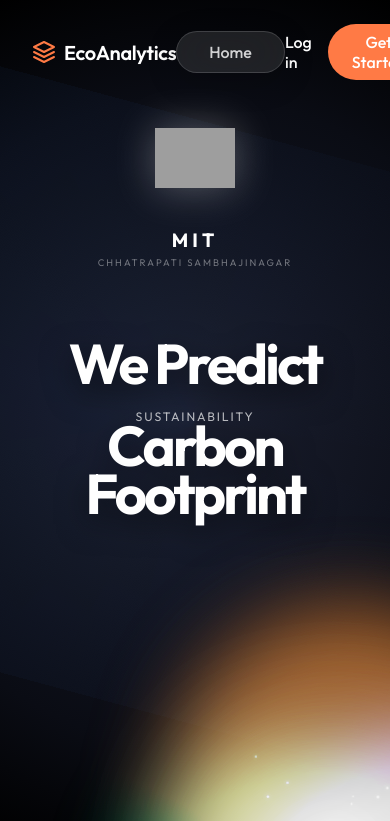
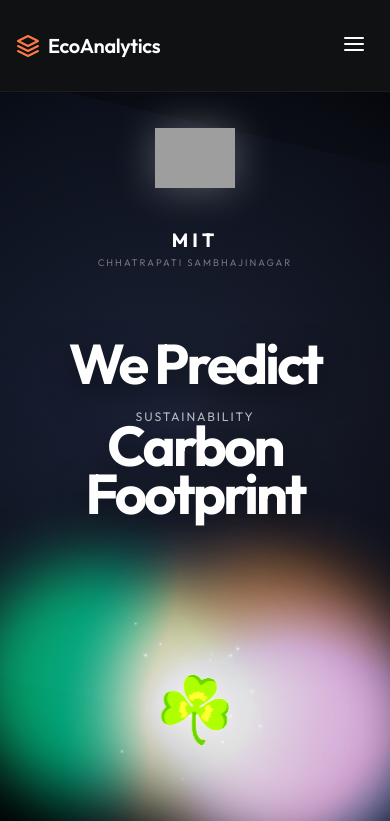
Before and after one commit to abhideshmukh741/carbon-tracker, a React app in the folder frontend/: page / in a window 390 px wide. Shown: the top 821 px of the page. Built offline with nearby package versions, Linux system fonts and the light colour scheme; grey boxes are pictures that could not be loaded; the HTML template or start-up script is replaced by a standard one.

Commit message:
Implement full mobile responsiveness

```diff
--- a/frontend/src/components/NavBar.jsx
+++ b/frontend/src/components/NavBar.jsx
@@ -1,19 +1,31 @@
-import React, { useContext } from 'react';
+import React, { useContext, useState, useEffect } from 'react';
 import { Link, useNavigate } from 'react-router-dom';
 import { AuthContext } from '../context/AuthContext';
 
 const NavBar = () => {
     const { user, logout } = useContext(AuthContext);
     const navigate = useNavigate();
+    const [isMobile, setIsMobile] = useState(window.innerWidth <= 768);
+    const [menuOpen, setMenuOpen] = useState(false);
+
+    useEffect(() => {
+        const handleResize = () => {
+            setIsMobile(window.innerWidth <= 768);
+            if (window.innerWidth > 768) setMenuOpen(false);
+        };
+        window.addEventListener('resize', handleResize);
+        return () => window.removeEventListener('resize', handleResize);
+    }, []);
 
     const handleLogout = () => {
         logout();
+        setMenuOpen(false);
         navigate('/login');
     };
 
     return (
-        <nav style={{ position: 'fixed', top: 0, width: '100%', zIndex: 100, padding: '1.5rem 0' }}>
-            <div className="container flex justify-between items-center">
+        <nav style={{ position: 'fixed', top: 0, width: '100%', zIndex: 100, padding: '1.5rem 0', background: isMobile ? 'rgba(17,18,20,0.95)' : 'transparent', borderBottom: isMobile ? '1px solid rgba(255,255,255,0.05)' : 'none' }}>
+            <div className="container flex justify-between items-center relative">
 
                 {/* Brand */}
                 <div style={{ display: 'flex', alignItems: 'center', gap: '0.5rem' }}>
@@ -23,37 +35,54 @@
                     <span style={{ fontSize: '1.25rem', fontWeight: '600', letterSpacing: '-0.02em' }}>EcoAnalytics</span>
                 </div>
 
-                {/* Centered Glass Nav Links */}
-                <div className="glass-panel" style={{ borderRadius: '50px', padding: '0.6rem 2rem', display: 'flex', gap: '2rem' }}>
+                {/* Hamburger Icon */}
+                {isMobile && (
+                    <button onClick={() => setMenuOpen(!menuOpen)} style={{ background: 'transparent', border: 'none', color: '#fff', cursor: 'pointer', padding: '0.5rem' }}>
+                        <svg width="24" height="24" viewBox="0 0 24 24" fill="none" stroke="currentColor" strokeWidth="2" strokeLinecap="round" strokeLinejoin="round">
+                            {menuOpen ? (
+                                <path d="M18 6L6 18M6 6l12 12"/>
+                            ) : (
+                                <path d="M3 12h18M3 6h18M3 18h18"/>
+                            )}
+                        </svg>
+                    </button>
+                )}
+
+                {/* Nav Links & CTA */}
+                <div className={isMobile ? (menuOpen ? 'mobile-nav-visible' : 'mobile-nav-hidden') : 'flex items-center justify-between'} style={{ gap: '2rem', flex: isMobile ? 'none' : 1, marginLeft: isMobile ? 0 : '4rem' }}>
+
+                    {/* Links */}
+                    <div className={isMobile ? "flex-col" : "glass-panel"} style={!isMobile ? { borderRadius: '50px', padding: '0.6rem 2rem', display: 'flex', gap: '2rem', margin: '0 auto' } : { display: 'flex', gap: '1.5rem', textAlign: 'center' }}>
                         {!user ? (
-                        <Link to="/" style={{ color: 'var(--text-primary)', textDecoration: 'none', opacity: 0.8, fontWeight: 500 }}>Home</Link>
+                            <Link to="/" onClick={() => setMenuOpen(false)} style={{ color: 'var(--text-primary)', textDecoration: 'none', opacity: 0.8, fontWeight: 500 }}>Home</Link>
                         ) : (
                             <>
-                            <Link to="/calculate" style={{ color: 'var(--text-primary)', textDecoration: 'none', opacity: 0.8, fontWeight: 500 }}>Calculate</Link>
-                            <Link to="/dashboard" style={{ color: 'var(--text-primary)', textDecoration: 'none', opacity: 0.8, fontWeight: 500 }}>Dashboard</Link>
-                            <Link to="/profile" style={{ color: 'var(--text-primary)', textDecoration: 'none', opacity: 0.8, fontWeight: 500 }}>Profile</Link>
+                                <Link to="/calculate" onClick={() => setMenuOpen(false)} style={{ color: 'var(--text-primary)', textDecoration: 'none', opacity: 0.8, fontWeight: 500 }}>Calculate</Link>
+                                <Link to="/dashboard" onClick={() => setMenuOpen(false)} style={{ color: 'var(--text-primary)', textDecoration: 'none', opacity: 0.8, fontWeight: 500 }}>Dashboard</Link>
+                                <Link to="/profile" onClick={() => setMenuOpen(false)} style={{ color: 'var(--text-primary)', textDecoration: 'none', opacity: 0.8, fontWeight: 500 }}>Profile</Link>
                             </>
                         )}
                     </div>
 
-                {/* Right CTA */}
+                    {/* CTA */}
                     <div>
                         {user ? (
-                        <div style={{ display: 'flex', alignItems: 'center', gap: '1.5rem' }}>
-                            <div style={{ fontSize: '0.9rem', color: 'var(--text-secondary)' }}>
+                            <div className={isMobile ? "flex-col" : "flex items-center"} style={{ gap: '1.5rem', alignItems: isMobile ? 'stretch' : 'center' }}>
+                                <div style={{ fontSize: '0.9rem', color: 'var(--text-secondary)', textAlign: 'center' }}>
                                     Welcome, <span style={{ color: 'var(--text-primary)', fontWeight: 600 }}>{user.username}</span>
                                 </div>
-                            <Link to="/calculate" className="btn btn-orange" style={{ padding: '0.5rem 1.2rem', fontSize: '0.9rem' }}>New Calculation</Link>
-                            <button onClick={handleLogout} className="btn btn-outline" style={{ padding: '0.5rem 1.2rem', fontSize: '0.9rem' }}>Log out</button>
+                                <Link to="/calculate" onClick={() => setMenuOpen(false)} className="btn btn-orange" style={!isMobile ? { padding: '0.5rem 1.2rem', fontSize: '0.9rem' } : {}}>New Calculation</Link>
+                                <button onClick={handleLogout} className="btn btn-outline" style={!isMobile ? { padding: '0.5rem 1.2rem', fontSize: '0.9rem' } : {}}>Log out</button>
                             </div>
                         ) : (
-                        <div style={{ display: 'flex', gap: '1rem' }}>
-                            <Link to="/login" style={{ color: 'var(--text-primary)', textDecoration: 'none', padding: '0.5rem 0', fontWeight: 500 }}>Log in</Link>
-                            <Link to="/register" className="btn btn-orange" style={{ padding: '0.5rem 1.5rem' }}>Get Started</Link>
+                            <div className={isMobile ? "flex-col" : "flex"} style={{ gap: '1rem' }}>
+                                <Link to="/login" onClick={() => setMenuOpen(false)} style={{ color: 'var(--text-primary)', textDecoration: 'none', padding: isMobile ? '0.5rem' : '0.5rem 0', fontWeight: 500, textAlign: 'center' }}>Log in</Link>
+                                <Link to="/register" onClick={() => setMenuOpen(false)} className="btn btn-orange" style={!isMobile ? { padding: '0.5rem 1.5rem' } : {}}>Get Started</Link>
                             </div>
                         )}
                     </div>
 
+                </div>
             </div>
         </nav>
     );
--- a/frontend/src/index.css
+++ b/frontend/src/index.css
@@ -332,3 +332,86 @@
   padding: 0.5rem;
   background: transparent;
 }
+
+/* ------------------------
+   Mobile Responsiveness
+------------------------ */
+@media (max-width: 768px) {
+  /* Typography Scaling */
+  .huge-title {
+    font-size: clamp(2.5rem, 8vw, 3.5rem);
+    margin-bottom: 1rem;
+  }
+  h2 { font-size: 1.5rem; }
+
+  /* Layout Adjustments */
+  .container {
+    padding: 0 1rem;
+  }
+  .flex-col-mobile {
+    flex-direction: column !important;
+  }
+
+  .glass-panel {
+    padding: 1.5rem !important;
+  }
+
+  /* Forms */
+  .form-group {
+    width: 100% !important;
+    margin-bottom: 1rem;
+  }
+
+  /* Buttons */
+  .btn {
+    padding: 0.8rem 1.2rem;
+    font-size: 0.95rem;
+    width: 100%;
+  }
+
+  /* Grid Layouts */
+  .grid-cols-2 {
+    grid-template-columns: 1fr !important;
+  }
+
+  /* Navbar Overrides */
+  .mobile-nav-hidden {
+    display: none !important;
+  }
+  .mobile-nav-visible {
+    display: flex !important;
+    flex-direction: column;
+    position: absolute;
+    top: 70px;
+    left: 1rem;
+    right: 1rem;
+    background: var(--bg-card);
+    backdrop-filter: var(--glass-blur);
+    -webkit-backdrop-filter: var(--glass-blur);
+    border: 1px solid var(--glass-border);
+    border-radius: 20px;
+    padding: 1.5rem;
+    gap: 1.5rem !important;
+    box-shadow: 0 10px 40px rgba(0,0,0,0.5);
+  }
+  .mobile-nav-visible a, .mobile-nav-visible button {
+    width: 100%;
+    text-align: center;
+    justify-content: center;
+  }
+
+  /* Procedural Hero Scaling */
+  .procedural-hero-container {
+    width: 100% !important;
+    height: 350px !important;
+    transform: scale(0.8);
+    margin-top: -2rem;
+    margin-bottom: -2rem;
+  }
+  .blob-1, .blob-2, .blob-3 {
+    transform: scale(0.6);
+  }
+
+  /* Utilities */
+  .gap-8 { gap: 2rem !important; }
+}
--- a/frontend/src/pages/DashboardPage.jsx
+++ b/frontend/src/pages/DashboardPage.jsx
@@ -8,7 +8,7 @@
     const [stats, setStats] = useState(null);
 
     useEffect(() => {
-        api.get('/dashboard/stats/')
+        api.get('dashboard/stats/')
             .then(res => setStats(res.data))
             .catch(err => console.error(err));
     }, []);
@@ -115,7 +115,7 @@
             </div>
 
             <div className="card-dark mt-8" style={{ border: '1px solid rgba(255,255,255,0.05)' }}>
-                <div style={{ display: 'flex', justifyContent: 'space-between', alignItems: 'center', marginBottom: '1.5rem' }}>
+                <div className="flex-col-mobile" style={{ display: 'flex', justifyContent: 'space-between', alignItems: 'center', marginBottom: '1.5rem', gap: '1rem' }}>
                     <h2 style={{ fontSize: '1.2rem', margin: 0, color: 'var(--text-secondary)' }}>Footprint Benchmark Comparison</h2>
                     <span style={{ fontSize: '0.85rem', color: 'var(--text-secondary)', background: 'rgba(255,255,255,0.05)', padding: '4px 10px', borderRadius: '20px' }}>Your Avg vs Global/Campus</span>
                 </div>
--- a/frontend/src/pages/LandingPage.jsx
+++ b/frontend/src/pages/LandingPage.jsx
@@ -61,7 +61,7 @@
                 </div>
 
                 {/* CTA Overlay */}
-                <div style={{ display: 'flex', justifyContent: 'center', marginTop: '5rem', gap: '2rem' }}>
+                <div className="flex-col-mobile" style={{ display: 'flex', justifyContent: 'center', marginTop: '5rem', gap: '2rem' }}>
                     <Link to="/calculate" className="btn btn-orange" style={{ padding: '1.2rem 4rem', fontSize: '1.1rem', borderRadius: '50px', boxShadow: '0 0 30px rgba(255, 122, 69, 0.3)' }}>
                         Launch Predictor
                     </Link>
```
Also changed, not shown: frontend/src/pages/CalculationPage.jsx (+8 -8 lines). Lines whose indentation alone changed are shown as unchanged.
